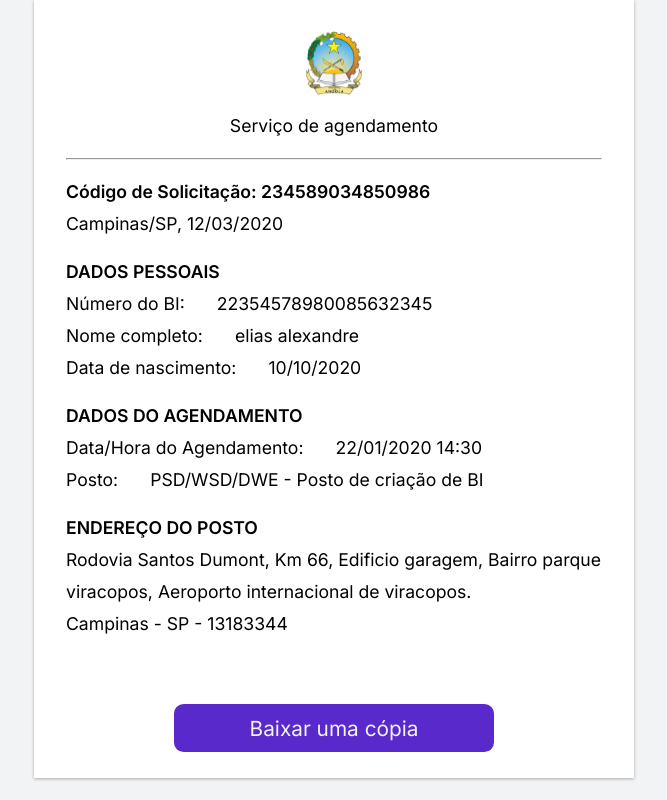
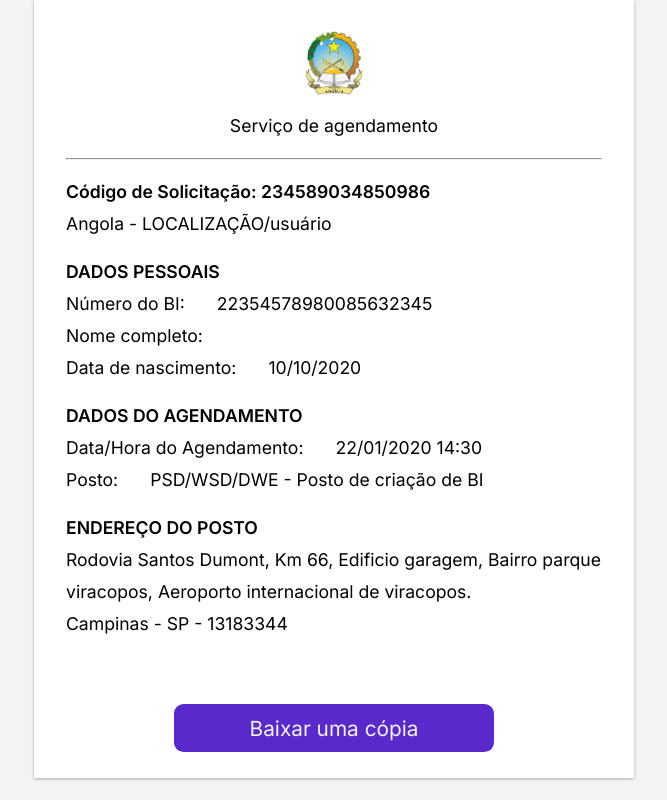
Before and after one commit to schedule-lib/web_users, a Next.js app: page /resume in a window 1280 px wide. Shown: the whole page, without its empty margins (306-973 px from the left). Built offline with nearby package versions, Linux system fonts and the light colour scheme.

Commit message:
feat: Resume - getter to cachedData

```diff
--- a/src/pages/resume.js
+++ b/src/pages/resume.js
@@ -1,8 +1,28 @@
-import React from 'react';
+import React, { useState } from 'react';
 
 import styles from '../styles/pages/Resume.module.css';
 
 const Resume = () => {
+  const [cacheData] = useState(() => {
+    const username = localStorage.getItem('username');
+    const service_name = localStorage.getItem('service_name');
+    const phone_number = localStorage.getItem('phone_number');
+    const province = localStorage.getItem('province');
+    const service_point = localStorage.getItem('service_point');
+    const month = localStorage.getItem('month');
+    const chosen_day = localStorage.getItem('chosen_day');
+
+    return {
+      username,
+      service_point,
+      chosen_day,
+      month,
+      province,
+      service_name,
+      phone_number,
+    };
+  });
+
   return (
     <div className={styles.resumeContainer}>
       <div className={styles.modalBox}>
@@ -23,7 +43,7 @@ const Resume = () => {
           <div className={styles.containerMap}>
             <div className={styles.mapGroup}>
               <strong>Código de Solicitação: 234589034850986</strong>
-              <p>Campinas/SP, 12/03/2020</p>
+              <p>Angola - LOCALIZAÇÃO/usuário</p>
             </div>
 
             <div className={styles.mapGroup}>
@@ -35,7 +55,9 @@ const Resume = () => {
                 </li>
                 <li>
                   <span className={styles.hit}>Nome completo:</span>
-                  <span className={styles.hit}>elias alexandre</span>
+                  <span className={styles.hit}>
+                    {JSON.parse(cacheData.username)}
+                  </span>
                 </li>
                 <li>
                   <span className={styles.hit}>Data de nascimento:</span>
```
